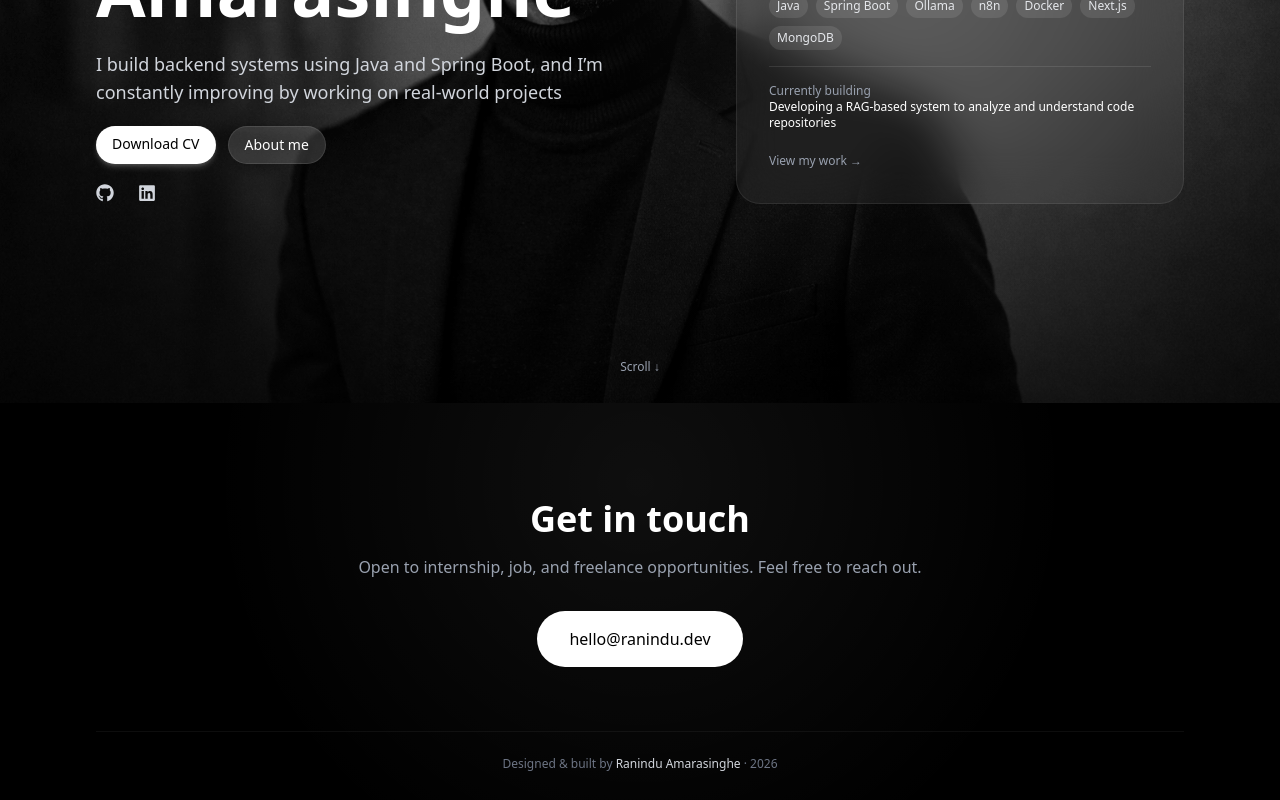
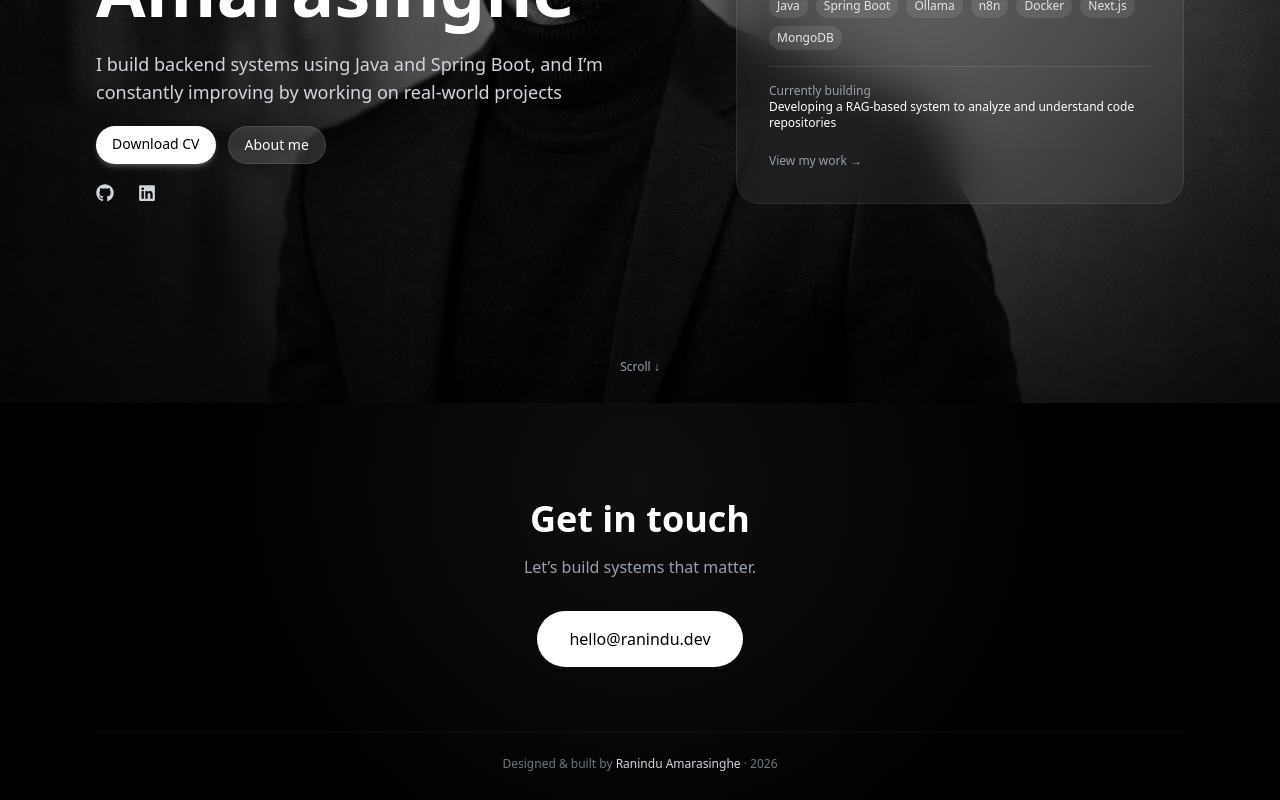
Before and after one commit to RaninduAmarasinghe/my-portfolio, a Next.js app: page / in a window 1280 px wide. Shown: the part 397-1197 px from the top of the page. Built offline with nearby package versions, Linux system fonts and the light colour scheme.

Commit message:
chore: update footer section(Let’s build systems that matter)

```diff
--- a/app/components/Hero.tsx
+++ b/app/components/Hero.tsx
@@ -168,7 +168,7 @@ export default function Hero() {
           </h2>
 
           <p className="text-gray-400 mb-8">
-            Open to internship, job, and freelance opportunities. Feel free to reach out.
+            Let’s build systems that matter.
           </p>
 
           <a
```
